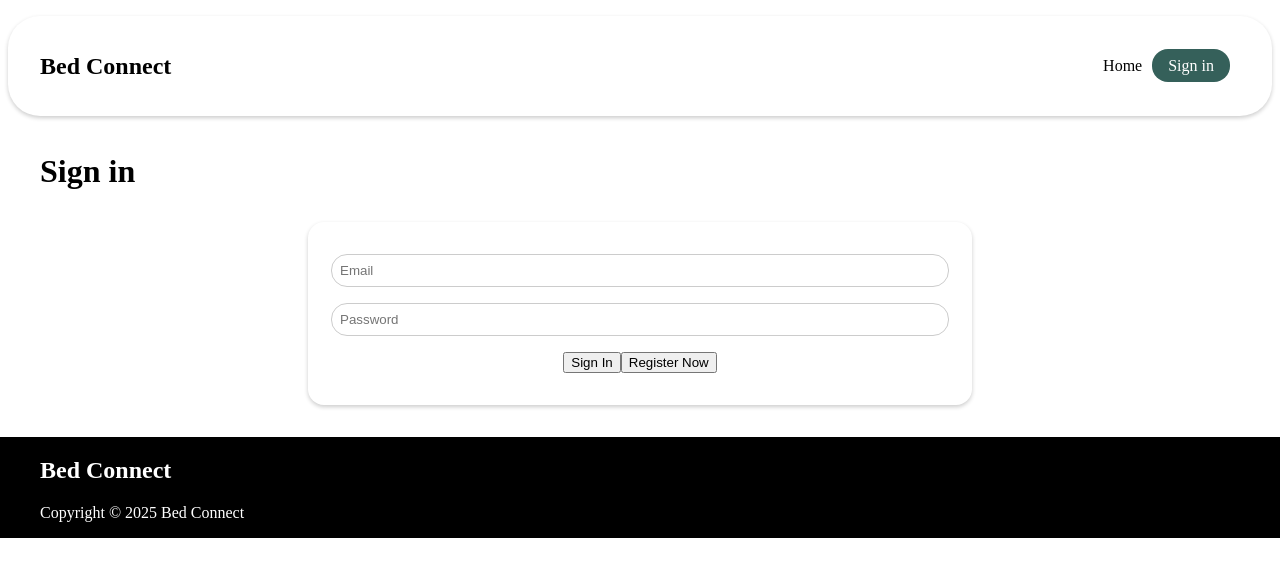
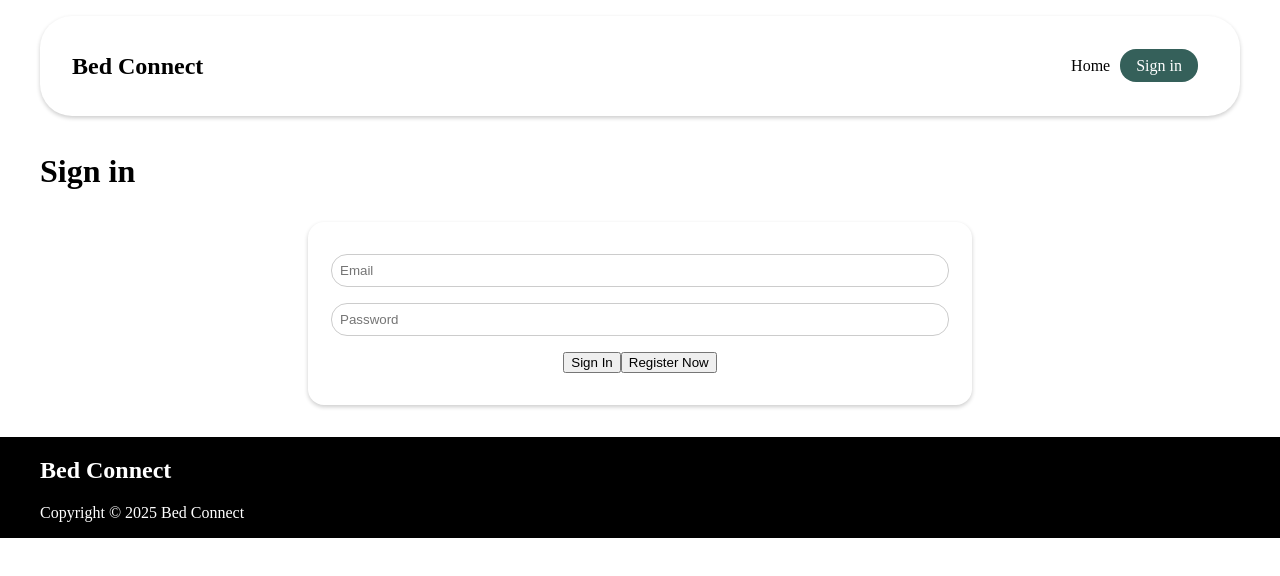
Before and after one commit to soype/bedconnect, a Next.js app: page /signin in a window 1280 px wide. Shown: the top 576 px of the page. Built offline with nearby package versions, Linux system fonts and the light colour scheme.

Commit message:
Add cart to header, fix styles

```diff
--- a/src/layout/header/Header.js
+++ b/src/layout/header/Header.js
@@ -2,22 +2,36 @@
 import Link from "next/link"
 import styles from './Header.module.scss'
 import { useAuth } from "@/context/AuthContext";
+import { useCart } from "@/context/CartContext";
+
+import { useState, useEffect } from "react";
 
 
 
 export default function Header() {
 
     const auth = useAuth();
+    const { cart } = useCart();
+
+    const [amount, setAmount] = useState(0);
+
+    useEffect(() => {
+        const totalAmount = cart.reduce((acc, item) => acc + item.amount, 0);
+        setAmount(totalAmount);
+    }, [cart]);
 
     return(
         <header className={styles.header}>
             <nav>
-                <h2>Bed Connect</h2>
-                <ul>
-                    <li><Link href="/">Home</Link></li>
-                    {auth.isLogged && <li><Link href="/catalogue">Catalogue</Link></li>}
-                    { auth.isLogged ? <li><Link href="/dashboard" className={styles.signin}>Dashboard</Link></li> : <li><Link href="/signin" className={styles.signin}>Sign in</Link></li>}
-                </ul>
+                <div className={styles.headerContainer}>
+                    <h2>Bed Connect</h2>
+                    <ul>
+                        <li><Link href="/">Home</Link></li>
+                        {auth.isLogged && <li><Link href="/catalogue">Catalogue</Link></li>}
+                        {/* <li><Link href="/dashboard" className={styles.signin}>Dashboard</Link></li> */}
+                        { auth.isLogged ? <li>Cart: {amount}</li> : <li><Link href="/signin" className={styles.signin}>Sign in</Link></li>}
+                    </ul>
+                </div>
             </nav>
         </header>
     )
--- a/src/layout/header/Header.module.scss
+++ b/src/layout/header/Header.module.scss
@@ -1,29 +1,32 @@
 @use "../../styles/main.scss" as *;
 
-.header{
-
-    nav{
+.header {
+  nav {
     position: absolute;
     top: 0;
     left: 50%;
     transform: translateX(-50%);
-        display: flex;
-        justify-content: space-between;
-        align-items: center;
+
     box-shadow: $box-shadow;
     max-width: 1200px;
     width: 100%;
     background-color: white;
     margin: 1rem auto;
-        padding: 0 2rem;
     border-radius: 2rem;
     height: 100px;
-        ul{
+    .headerContainer {
+      display: flex;
+      justify-content: space-between;
+      align-items: center;
+      height: 100%;
+      padding: 0 2rem;
+    }
+    ul {
       display: flex;
       list-style: none;
-            li{
+      li {
         margin-right: 10px;
-                a{
+        a {
           color: $font-color-main;
           text-decoration: none;
         }
@@ -32,13 +35,13 @@
   }
 }
 
-.signin{
-    padding: .5rem 1rem;
-    background-color: #35605A;
+.signin {
+  padding: 0.5rem 1rem;
+  background-color: #35605a;
   border-radius: 1rem;
   color: white !important;
-    transition: all .3s;
-    &:hover{
+  transition: all 0.3s;
+  &:hover {
     background-color: #40726c;
   }
 }
```
Lines whose indentation alone changed are shown as unchanged.
